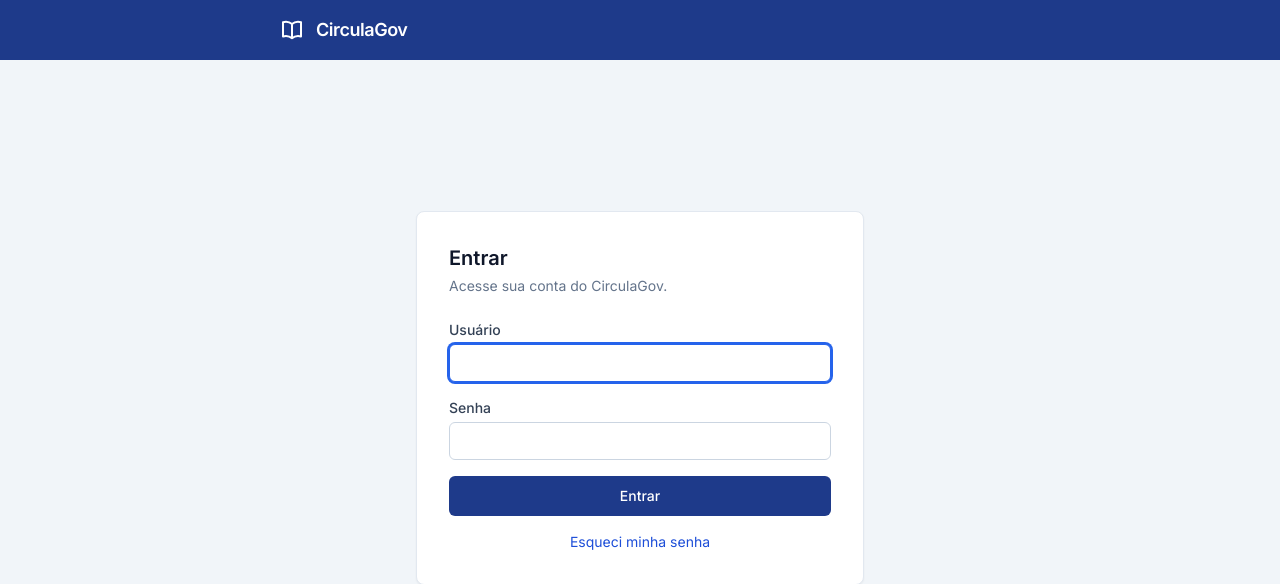
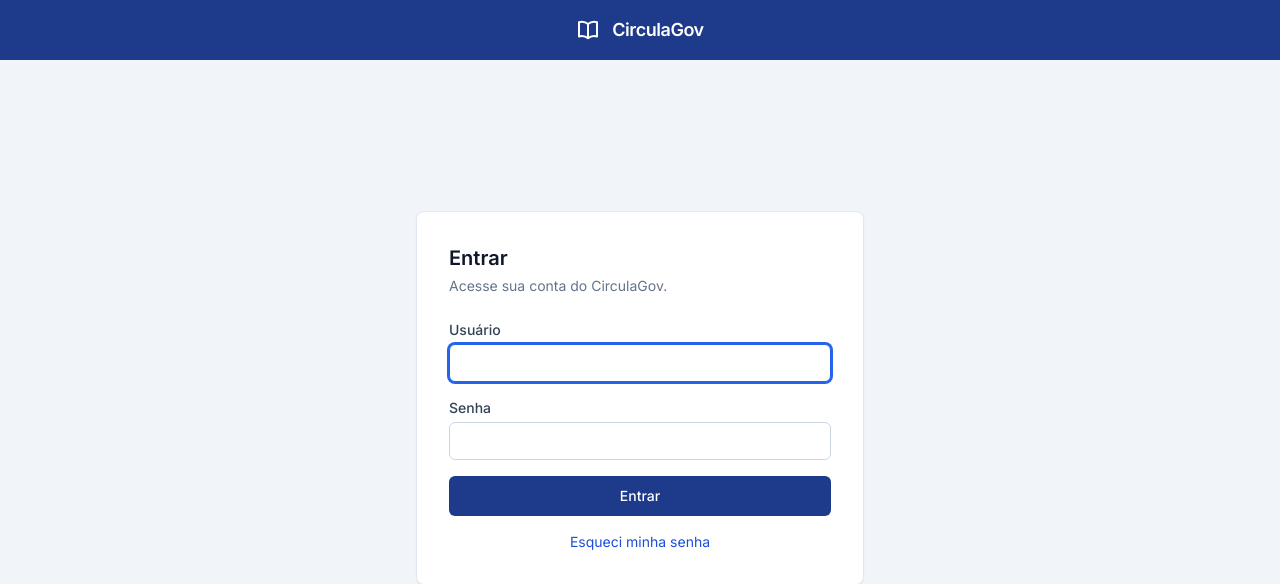
Before and after one commit to Grupo-Opus-Dev/circulagov, a Django app: page /contas/login/?next=/auditoria/eventos/ in a window 1280 px wide. Shown: the top 584 px of the page. Run offline with Django 5.2, Linux system fonts and the light colour scheme.

Commit message:
fix: centraliza o logo no cabecalho
O logo ficava a esquerda de um conteudo de largura maior que o cartao
de login, que e centralizado, entao parecia deslocado. Uma classe
(justify-center) no cabecalho do base.html resolve em todas as telas.

```diff
--- a/templates/base.html
+++ b/templates/base.html
@@ -15,7 +15,7 @@
   </head>
   <body class="min-h-screen bg-slate-100 flex flex-col">
     <header class="bg-blue-900 text-white">
-      <div class="max-w-3xl mx-auto px-6 py-4 flex items-center gap-3">
+      <div class="max-w-3xl mx-auto px-6 py-4 flex items-center justify-center gap-3">
         <svg
           xmlns="http://www.w3.org/2000/svg"
           class="w-6 h-6"
```
